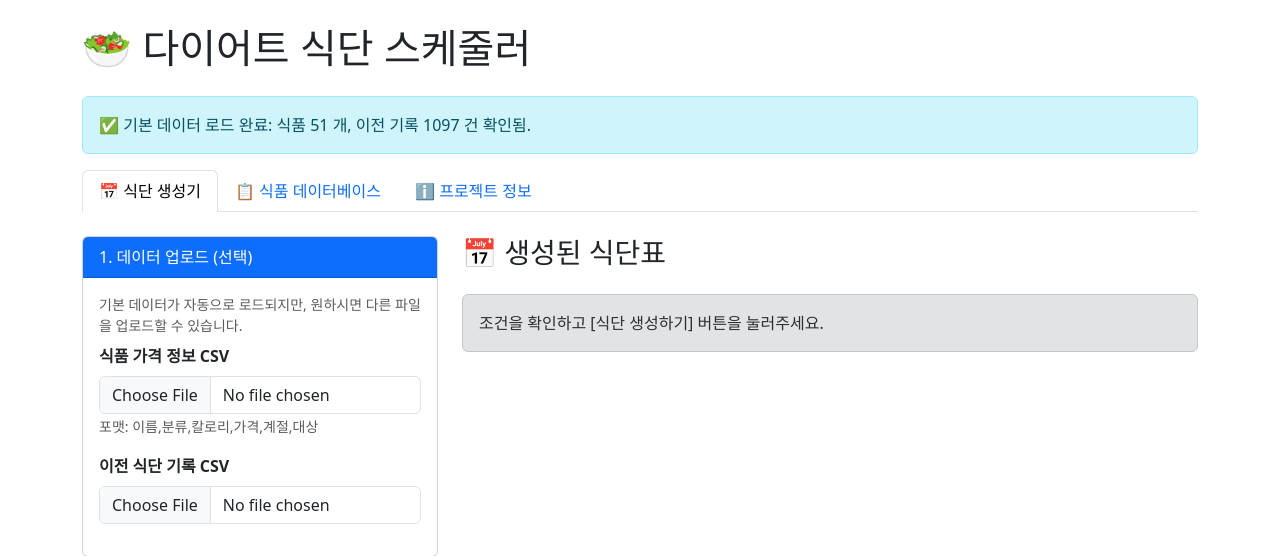
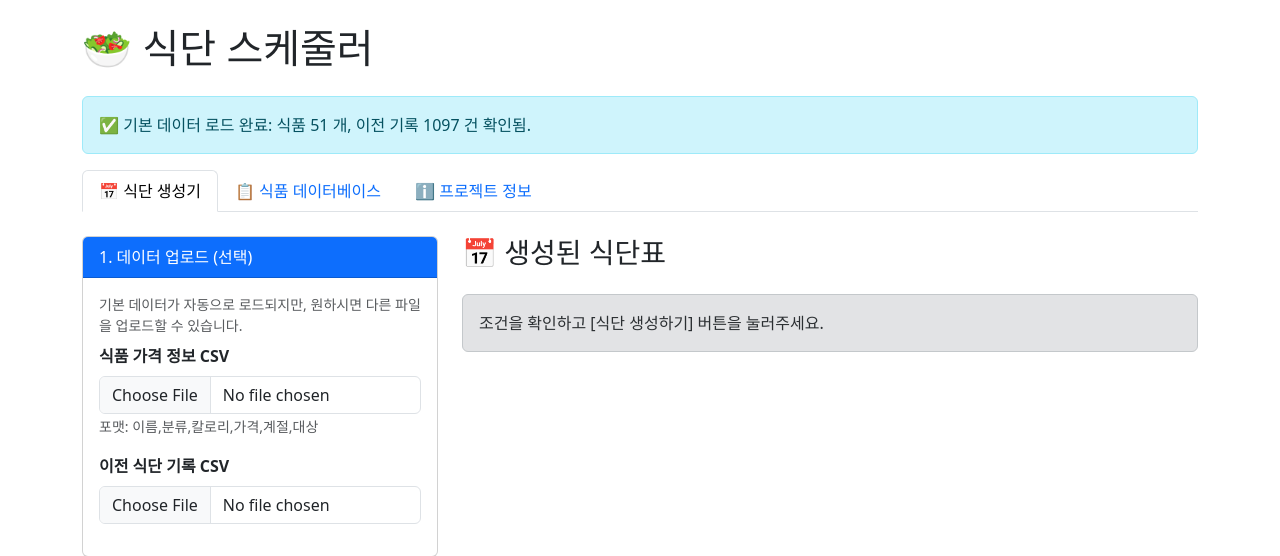
Before and after one commit to nice1378/RedDuck.DietScheduler, an ASP.NET Core app: page / in a window 1280 px wide. Shown: the top 556 px of the page. Run offline with ASP.NET Core 8, Linux system fonts and the light colour scheme.

Commit message:
#fix 다이어트 언어 뺌

```diff
--- a/DietScheduler/WebDietScheduler/Pages/Index.razor
+++ b/DietScheduler/WebDietScheduler/Pages/Index.razor
@@ -7,10 +7,10 @@
 @inject IJSRuntime JS
 @inject HttpClient Http
 
-<PageTitle>다이어트 식단 스케줄러</PageTitle>
+<PageTitle>식단 스케줄러</PageTitle>
 
 <div class="container mt-4">
-    <h1 class="mb-4">🥗 다이어트 식단 스케줄러</h1>
+    <h1 class="mb-4">🥗 식단 스케줄러</h1>
 
     @if (!isLoaded)
     {
```
